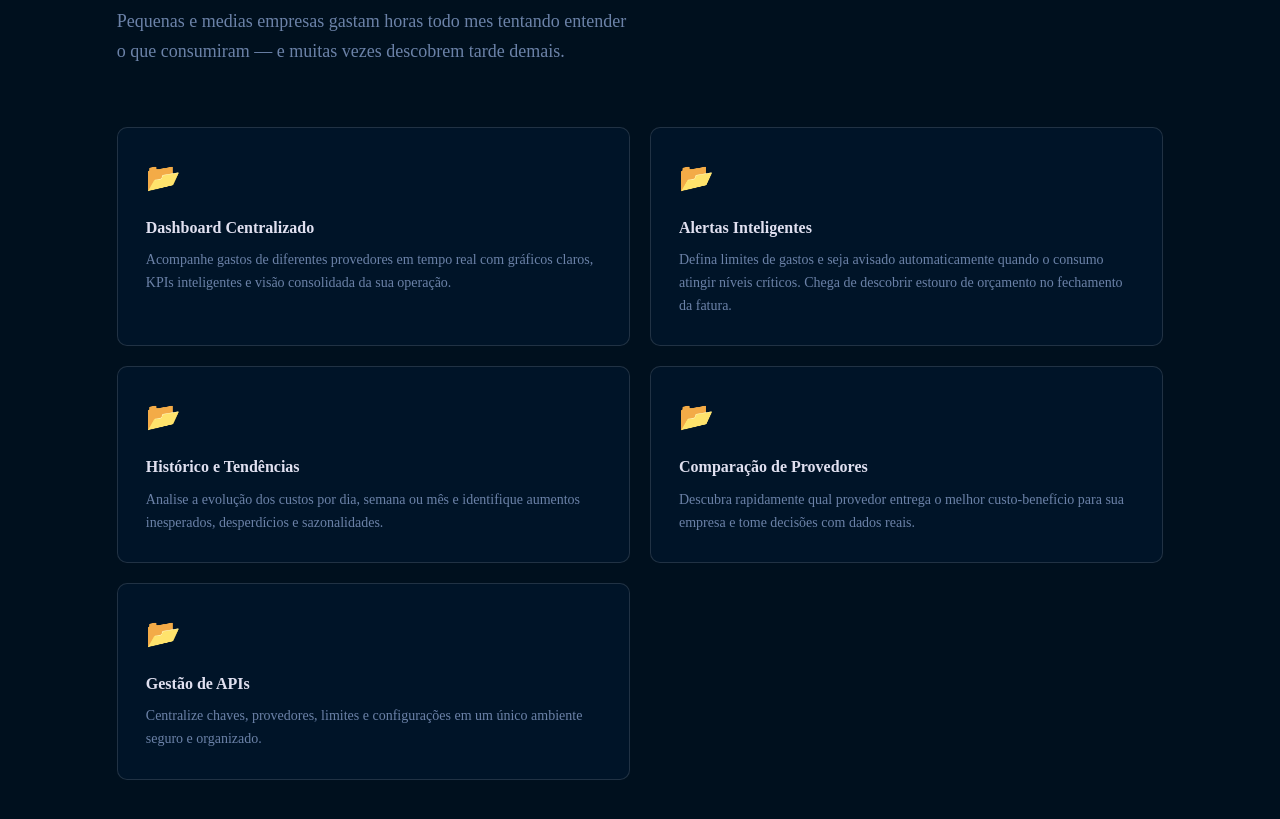
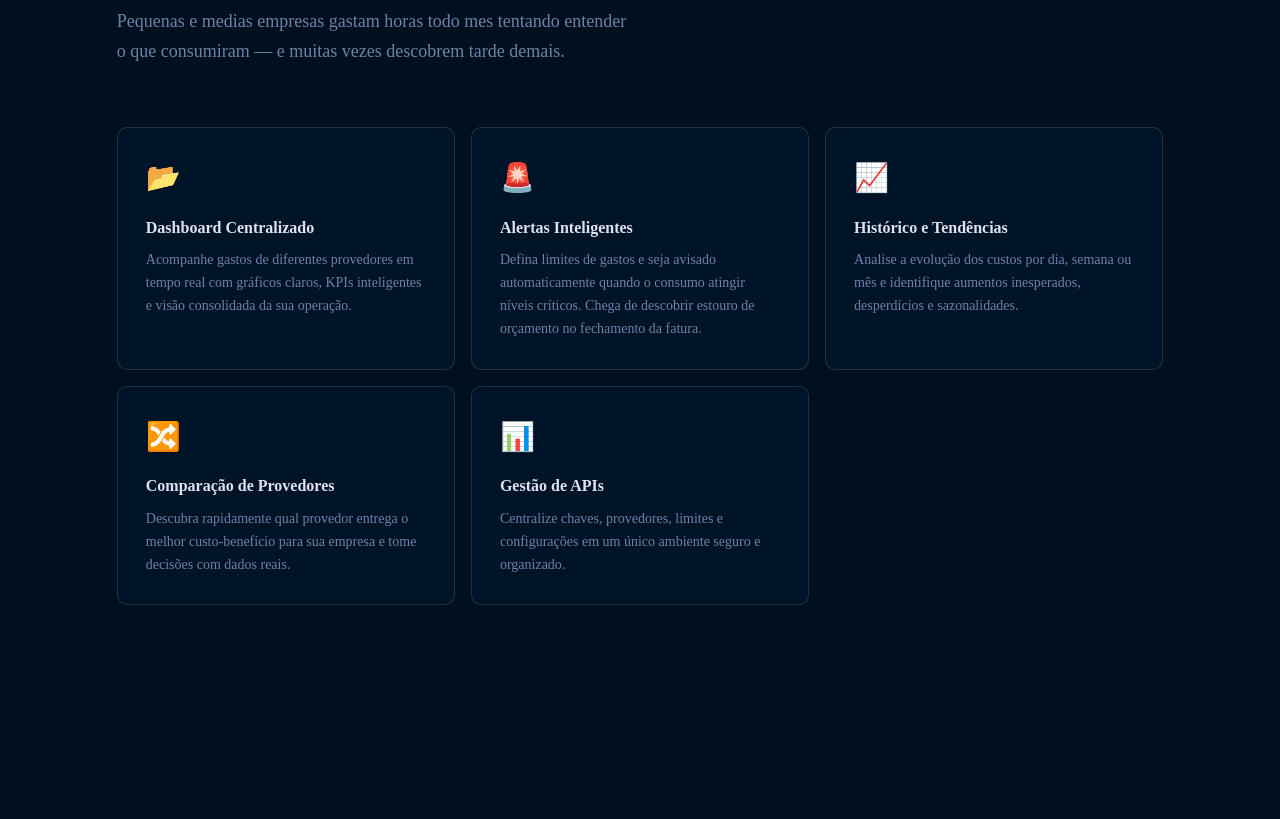
Before and after one commit to CaduValezzi/Custe_AI, a Next.js app: page / in a window 1280 px wide. Shown: the part 1060-1879 px from the top of the page. After the commit the page ends 1765 px from the top, so only its background shows below. Built offline with nearby package versions, Linux system fonts and the light colour scheme; a web font is replaced by a local one.

Commit message:
feat(problemcard): add icon prop to ProblemCard and update related components

```diff
--- a/src/components/molecules/problemcard/index.tsx
+++ b/src/components/molecules/problemcard/index.tsx
@@ -3,10 +3,10 @@ import { forwardRef } from "react";
 import { ProblemCardProps } from "./props"
 import S from "./styles.module.scss"
 
-export const ProblemCard = forwardRef< HTMLDivElement,ProblemCardProps > (({ title, content }, ref) =>{
+export const ProblemCard = forwardRef< HTMLDivElement,ProblemCardProps > (({ icon, title, content }, ref) =>{
     return (
-    <div ref={ref} title={title} content={content} className={S.problemcard}>
-      <span className={S.problemcard__icon}>📂</span>
+    <div ref={ref} className={S.problemcard}>
+      <span className={S.problemcard__icon}>{icon}</span>
       <h3 className={S.problemcard__title}>{title}</h3>
       <p className={S.problemcard__content}>{content}</p>
     </div>
--- a/src/components/molecules/problemcard/props.ts
+++ b/src/components/molecules/problemcard/props.ts
@@ -1,6 +1,10 @@
 export interface ProblemCardProps {
      /**
-     * Conteúdo do título
+     * Icone do card
+    */
+    icon: string;
+     /**
+     * Título do card
     */
     title: string;
     /**
--- a/src/components/templates/home/feature/const.ts
+++ b/src/components/templates/home/feature/const.ts
@@ -1,27 +1,32 @@
 export const features = [
   {
+    icon: "📂",
     title: "Dashboard Centralizado",
-    description:
+    content:
       "Acompanhe gastos de diferentes provedores em tempo real com gráficos claros, KPIs inteligentes e visão consolidada da sua operação.",
   },
   {
+    icon: "🚨",
     title: "Alertas Inteligentes",
-    description:
+    content:
       "Defina limites de gastos e seja avisado automaticamente quando o consumo atingir níveis críticos. Chega de descobrir estouro de orçamento no fechamento da fatura.",
   },
   {
+    icon: "📈",
     title: "Histórico e Tendências",
-    description:
+    content:
       "Analise a evolução dos custos por dia, semana ou mês e identifique aumentos inesperados, desperdícios e sazonalidades.",
   },
   {
+    icon: "🔀",
     title: "Comparação de Provedores",
-    description:
+    content:
       "Descubra rapidamente qual provedor entrega o melhor custo-benefício para sua empresa e tome decisões com dados reais.",
   },
   {
+    icon: "📊",
     title: "Gestão de APIs",
-    description:
+    content:
       "Centralize chaves, provedores, limites e configurações em um único ambiente seguro e organizado.",
   },
 ];
--- a/src/components/templates/home/feature/index.tsx
+++ b/src/components/templates/home/feature/index.tsx
@@ -38,7 +38,6 @@ export const ProblemSection = () => {
             >
               Seus gastos com APIs estao por toda parte
             </Title>
-
             <Sub>
                 Pequenas e medias empresas gastam horas todo mes tentando entender o que consumiram — e muitas vezes descobrem tarde demais.
             </Sub>
@@ -51,7 +50,7 @@ export const ProblemSection = () => {
               ref={(el) => {
                   if (el) cardsRef.current[index] = el;
                 }}
-              key={feature.title} title={feature.title} content={feature.description} />
+              key={feature.title} icon={feature.icon} title={feature.title} content={feature.content} />
             ))}
 
           </div>
--- a/src/components/templates/home/feature/styles.module.scss
+++ b/src/components/templates/home/feature/styles.module.scss
@@ -7,57 +7,12 @@
   &__header {
     margin-bottom: 6rem;
   }
-  &__subtitle {
-    max-width: 700px;
-
-    font-size: 1.8rem;
-    font-weight: 500;
-    line-height: 1.7;
-
-    color: var(--color-text);
-    opacity: 30%;
-  }
 
   &__grid {
     display: grid;
 
-    grid-template-columns: repeat(2, 1fr);
+    grid-template-columns: repeat(3, 1fr);
 
-    gap: 2rem;
-  }
-
-  &__card {
-    background-color: var(--white);
-
-    padding: 3rem;
-
-    border-radius: 2rem;
-
-    transition: all 0.3s ease;
-
-    border: 1px solid #e9e9e9;
-  }
-
-  &__card:hover {
-    transform: translateY(-8px);
-
-    box-shadow: 0 20px 50px rgba(0,0,0,0.08);
-  }
-
-  &__cardTitle {
-    font-size: 2.2rem;
-    font-weight: 700;
-
-    margin-bottom: 1rem;
-
-    color: #111;
-  }
-
-  &__cardDescription {
-    font-size: 1.6rem;
-
-    line-height: 1.7;
-
-    color: #666;
+    gap: 1.6rem;
   }
 }
```
